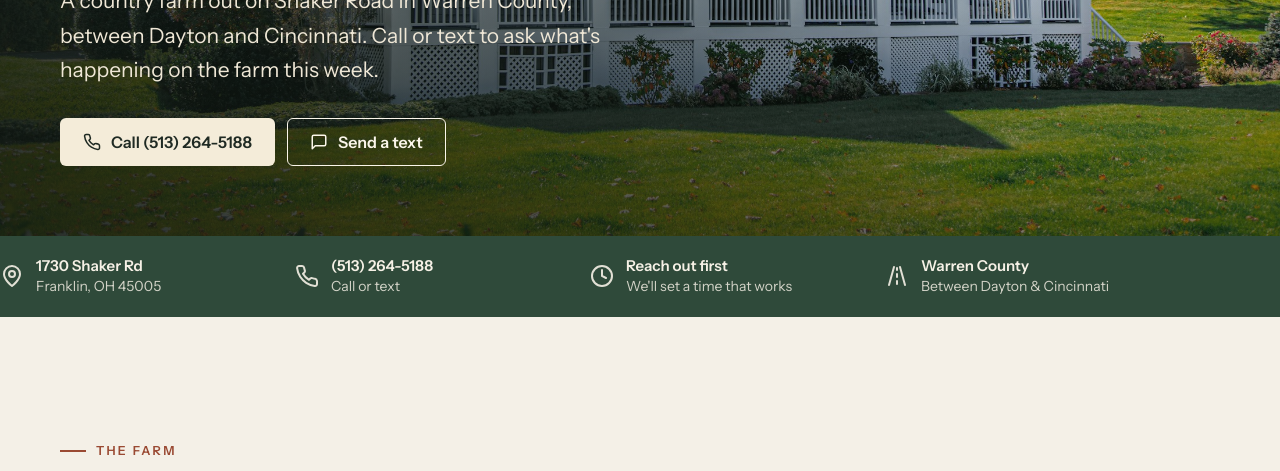
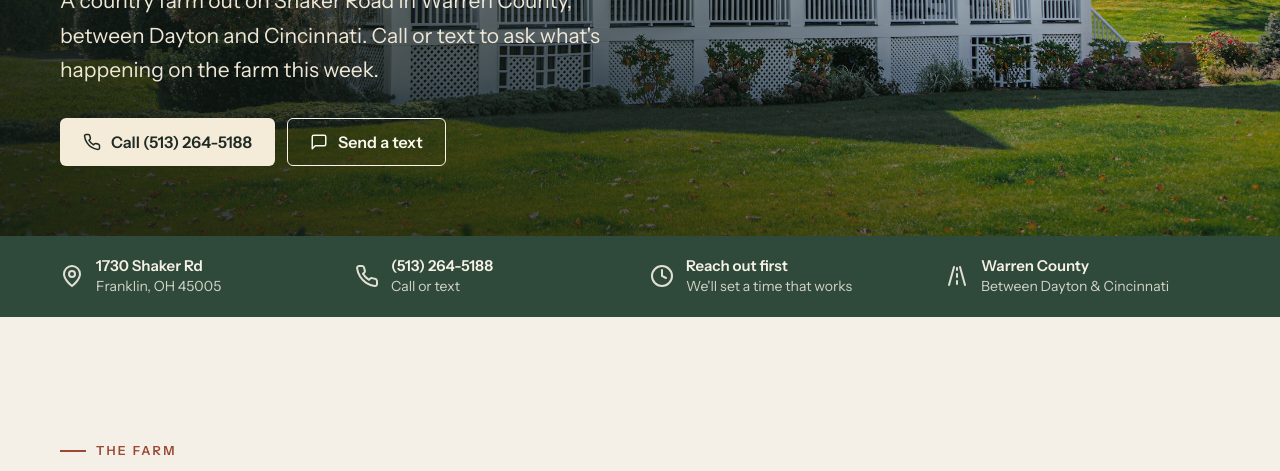
Before and after one commit to airoxlab/Countryside-Manor-Farm, a plain HTML site: page index.html in a window 1280 px wide. Shown: the part 555-1026 px from the top of the page. Drawn offline with Linux system fonts and the light colour scheme; a web font is replaced by a local one.

Commit message:
Fix info strip side margins
Co-Authored-By: Claude Opus 5.5 <noreply@anthropic.com>

```diff
--- a/index.html
+++ b/index.html
@@ -82,7 +82,7 @@ header{position:sticky;top:0;z-index:30;background:color-mix(in srgb,var(--stone
 
 /* strip */
 .strip{background:var(--hedge);color:var(--hedge-ink)}
-.strip ul{list-style:none;margin:0;padding:20px 0;display:grid;grid-template-columns:repeat(4,1fr);gap:14px 20px}
+.strip ul{list-style:none;margin:0 auto;padding:20px 0;display:grid;grid-template-columns:repeat(4,1fr);gap:14px 20px}
 .strip li{display:flex;align-items:center;gap:12px;font-size:15px;line-height:1.35}
 .strip li b{display:block;font-weight:600}
 .strip li span{opacity:.82;font-size:14px}
```
